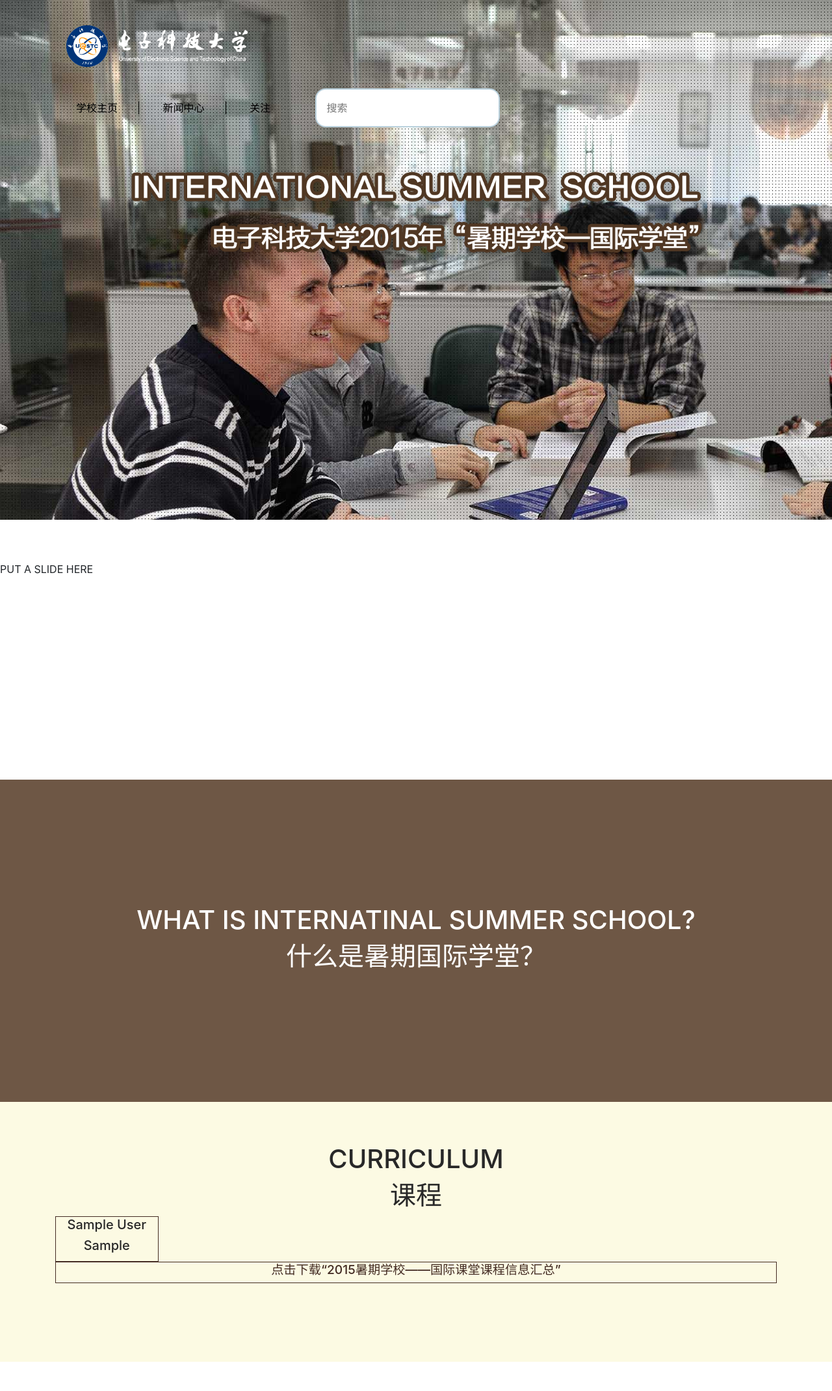
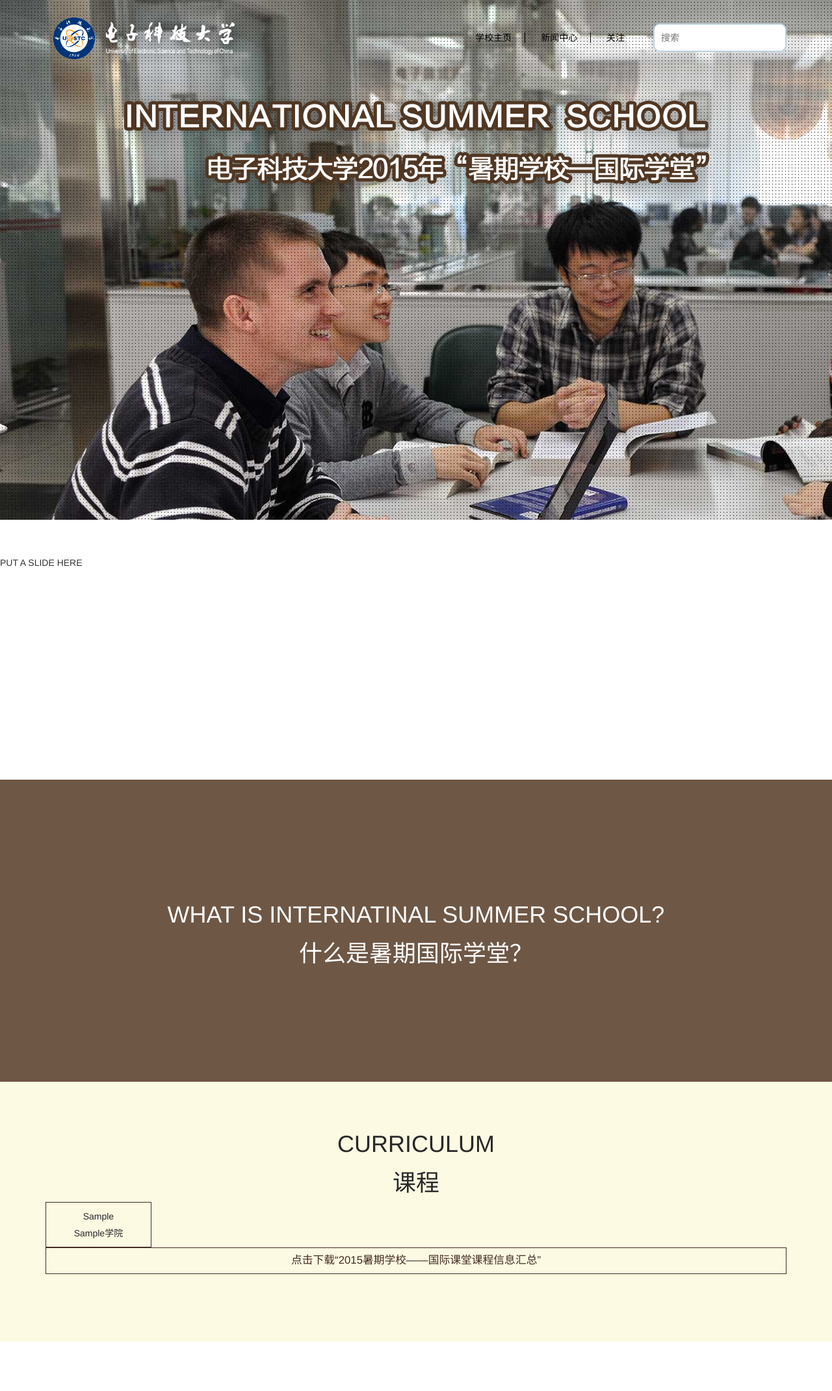
Before and after one commit to cnssnewscenter/16-i18nschool, a Django app: page / in a window 1280 px wide. Shown: the top 2141 px of the page at 65% size. Run offline with Django 3.2, Linux system fonts and the light colour scheme; tables that the repository leaves empty hold one stand-in row (values such as "Sample post"); some libraries are stand-ins or nearby versions.

Commit message:
Add popup and some ui change

```diff
--- a/show/static/app.css
+++ b/show/static/app.css
@@ -69,6 +69,7 @@
 .square {
   width: 14.28571429%;
   padding-bottom: 14.28571429%;
+  cursor: pointer;
   height: 0;
   overflow: hidden;
   display: inline-block;
@@ -98,6 +99,7 @@
 .square .mask .center {
   vertical-align: middle;
   display: table-cell;
+  max-width: 80%;
 }
 .square:hover .mask {
   opacity: 1;
@@ -119,7 +121,16 @@
   color: #865646;
   text-decoration: none;
 }
+.course-title {
+  text-overflow: ellipsis;
+  white-space: nowrap;
+  overflow: hidden;
+  max-width: 80%;
+  margin: auto;
+}
 .course {
+  padding-top: 1em;
+  cursor: pointer;
   border: solid 1px #432b23;
   height: 70px;
   overflow: hidden;
--- a/show/static/app.less
+++ b/show/static/app.less
@@ -71,6 +71,7 @@
 .square{
     width: 100/7%;
     padding-bottom: 100/7%;
+    cursor: pointer;
     height: 0;
     overflow: hidden;
     display: inline-block;
@@ -95,6 +96,7 @@
         .center{
             vertical-align: middle;
             display: table-cell;
+            max-width: 80%;
         }
     }
 
@@ -120,10 +122,20 @@
     }
     border: solid 1px @link_color;
 }
+.course-title{
+    text-overflow: ellipsis;
+    white-space: nowrap;
+    overflow: hidden;
+    max-width: 80%;
+    margin: auto;
+
+}
 .course{
     h5{
         text-align: center;
     }
+    padding-top: 1em;
+    cursor: pointer;
     border: solid 1px @link_color;
     height: 70px;
     overflow: hidden;
--- a/show/templates/index.html
+++ b/show/templates/index.html
@@ -35,8 +35,8 @@
             <div class="courses grid">
                 {%for i in teachers%}
                 <div class="course">
-                    <h5>{{i.name}}</h5>
-                    <h5>{{i.school}}</h5>
+                    <h5 class="course-title">{{i.course}}</h5>
+                    <h5>{{i.school}}学院</h5>
                     <div class="hidden intro">
                         {{i.intro | safe}}
                     </div>
@@ -69,8 +69,40 @@
             {% endfor %}
         </div>
     </section>
+<div class="modal fade">
+  <div class="modal-dialog">
+    <div class="modal-content">
+      <div class="modal-header">
+        <button type="button" class="close" data-dismiss="modal" aria-label="Close"><span aria-hidden="true">&times;</span></button>
+        <h4 class="modal-title">Modal title</h4>
+      </div>
+      <div class="modal-body">
+        <p>One fine body&hellip;</p>
+      </div>
+      <div class="modal-footer">
+        <button type="button" class="btn btn-default" data-dismiss="modal">知道了</button>
+      </div>
+    </div><!-- /.modal-content -->
+  </div><!-- /.modal-dialog -->
+</div><!-- /.modal -->
+<script src="{% static 'bower_components/jquery/dist/jquery.min.js' %}"></script>
+<script src="{% static 'bower_components/bootstrap/dist/js/bootstrap.min.js' %}"></script>
+<script>
+    $(function(){
+        $('.course').click(function(){
+            var content = $(this).find('.intro').html();
+            $('.modal').find('.modal-body').html(content)
+            $('.modal').find('.modal-title').text('课程介绍:' + $(this).find('.course-title').text())
+            $('.modal').modal('show');
+        })
+        $('.teacher').click(function(){
+            var content = $(this).find('.intro').html();
+            $('.modal').find('.modal-body').html(content);
+            $('.modal').find('.modal-title').text('教师介绍:' + $(this).find('.course-title').text())
+            $('.modal').modal('show');
+        })
+    })
 
-<script src="{% static 'bower_components/jquery/dist/jquery.min.js' %}"></script>
-<script src="{% static 'bower_components/bootstrap/dist/js/bootstap.min.js' %}"></script>
+</script>
 </body>
 </html>
```
